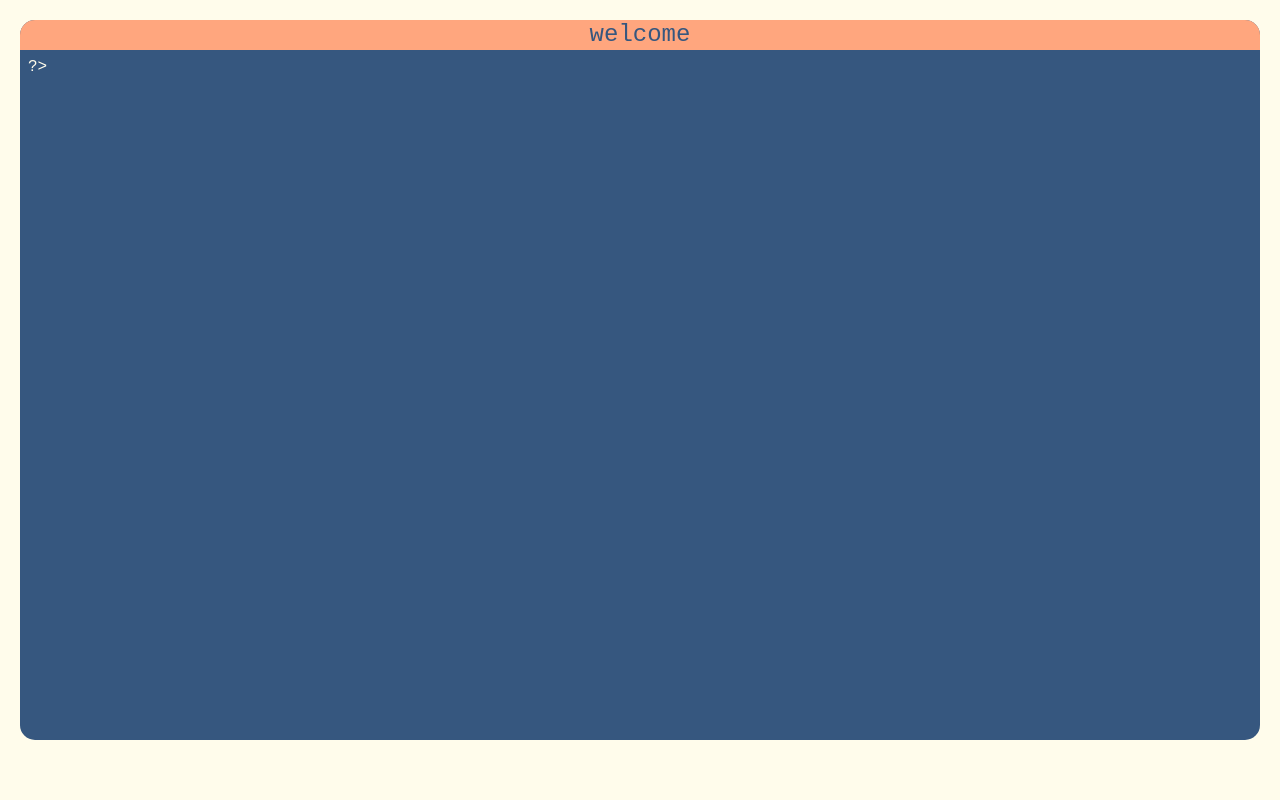
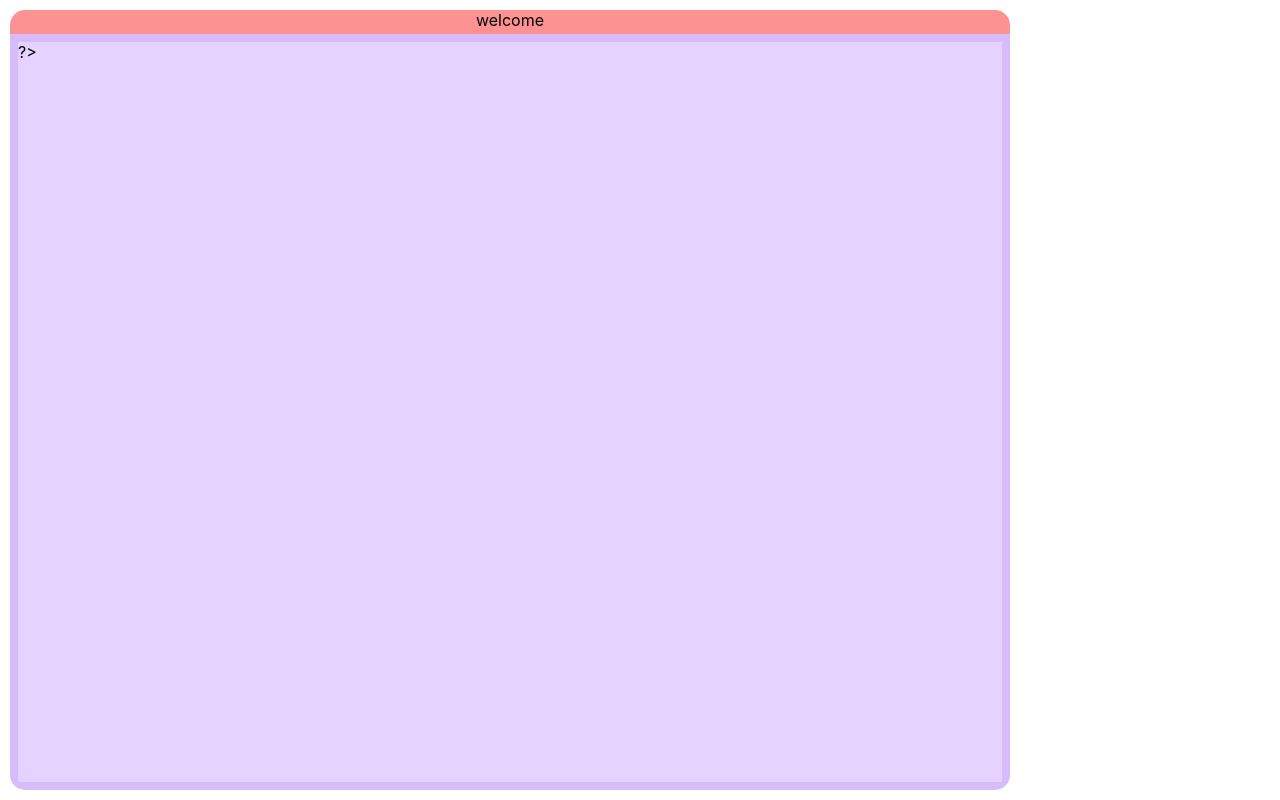
Before and after one commit to timotewb/timotewbcom, a React (Create React App) app: page / in a window 1280 px wide. Built offline with nearby package versions, Linux system fonts and the light colour scheme.

Commit message:
dvi terminal dev

```diff
--- a/src/App.css
+++ b/src/App.css
@@ -1,62 +1,51 @@
-.terminal-container {
+.App{
+  min-width: 500px;
+  max-width: 1000px;
+  min-height: 500px;
+  height: calc(100vh - 20px);
+  display: flex;
+  flex-direction: column;
+  align-items: center;
+}
+
+.header {
+  width: 100%;
+  height: 1.5rem;
+  text-align: center;
+
+  border-radius: var(--border-radius, 15px) var(--border-radius, 15px) 0px 0px;
+  font-size: 1rem;
+  background: rgb(253, 146, 146);
+}
+
+.terminal {
+  height: calc(100% - 1.5rem);
+  width: calc(100% - 1rem);
+  padding: .5rem;
   display: flex;
   flex-direction: column;
   align-items: center;
   flex: 1 0 0;
   align-self: stretch;
 
-  border-radius: var(--border-radius);
-  background: var(--cp-main);
-  min-height: 100px; /* Adjusted for demonstration */
-  width: 100%;
+
+  border-radius: 0px 0px var(--border-radius, 15px) var(--border-radius, 15px);
+  background: rgb(215, 188, 252);
 }
 
-.terminal-container .header {
-  display: flex;
-  height: 2rem;
-  padding: 0rem 28.25rem;
-  justify-content: center;
-  align-items: center;
-  gap: 0.625rem;
-  align-self: stretch;
-  border-radius: var(--border-radius) var(--border-radius) 0rem 0rem;
-  background: var(--cp-accent1);
+.terminal .history {
+  width: 100%;
+  text-align: left;
+
+  background: rgb(177, 144, 224);
 }
 
-.terminal-container .header .greeting {
-  color: var(--cp-main);
-  font-size: 1.5rem;
-  font-style: normal;
-  line-height: normal;
+.terminal .input {
+  height: 100%;
+  width: 100%;
+  outline: none;
+  display: flex;
+  align-items: flex-start;
+
+  background: rgb(229, 210, 255);
 }
-
-.terminal-container .input-container {
-  display: flex;
-  align-self: stretch;
-  flex-direction: column;
-  align-items: flex-start;
-  padding: 0.5rem;
-  color: var(--cp-background);
-  font-size: 1rem;
-  height: 100%;
-  overflow: auto;
-}
-
-.terminal-container .input-container .input-text {
-  resize: none;
-  align-self: stretch;
-  box-shadow: none;
-  background-color: transparent;
-  border: none;
-  outline: none;
-  padding: 0;
-  margin: 0;
-  min-height: 1.15rem;
-  max-height: 90vh;
-  overflow-y: visible;
-
-  font-family: "Courier New", monospace;
-  color: var(--cp-background);
-  font-size: 1rem;
-  text-align: left;
-}
--- a/src/App.tsx
+++ b/src/App.tsx
@@ -1,173 +1,60 @@
 import React, { useState, useRef, useEffect } from "react";
 import "./App.css";
 
-function readFromClipboard(): Promise<string | undefined> {
-  return new Promise(async (resolve, reject) => {
-    try {
-      const text = await navigator.clipboard.readText();
-      resolve(text);
-    } catch (error) {
-      reject(error);
-    }
-  });
-}
-
-async function writeToClipboard(text: string) {
-  try {
-    await navigator.clipboard.writeText(text);
-  } catch (err) {}
-}
-
 function App() {
   const promptStr = "?> ";
-  const maxTerminalHistory = 100;
-  const [command, setCommand] = useState(promptStr);
-  const [history, setHistory] = useState<string[]>([]);
-  const inputTextRef = useRef<HTMLDivElement>(null);
-  const textAreaRef = useRef<HTMLTextAreaElement>(null);
+  const [command, setCommand] = useState<string>("");
+  const [history, setHistory] = useState<string[]>([])
+  const terminalInputRef = useRef<HTMLInputElement>(null);
 
-  //----------------------------------------------------------------------------------------
-  // user input and keybaord events
-  //----------------------------------------------------------------------------------------
-  // monitor what the user is entering into the command
-  const handleCommandChange = (e: React.ChangeEvent<HTMLTextAreaElement>) => {
-    // test for chagnes to the prefix
-    const userInput = e.target.value;
-    const firstChar = userInput[0];
-    const secondChar = userInput[1];
-    if (userInput.startsWith(promptStr)) {
-      setCommand(userInput);
-    } else {
-      if (firstChar === promptStr[0] && secondChar !== promptStr[1]) {
-        setCommand(promptStr + userInput.slice(1));
-      } else if (userInput === "") {
-        setCommand(promptStr);
-      }
-    }
+  const handleTerminalInput = (event: React.ChangeEvent<HTMLDivElement>) => {
+    console.log(event.target.textContent);
+    setCommand(event.target.textContent||"");
   };
 
-  // catch ctrl-c to "cancel" current line
-  const handleCopy = (e: React.ClipboardEvent<HTMLTextAreaElement>) => {
-    setHistory((prevHistory) => [...prevHistory, command + " ^C"]);
-    setCommand(promptStr);
-    e.preventDefault();
-  };
-
-  //----------------------------------------------------------------------------------------
-  // mouse events
-  //----------------------------------------------------------------------------------------
-  // catch right click
-  const handleRightClick = async (event: React.MouseEvent<HTMLDivElement>) => {
-    event.preventDefault();
-
-    // Check if there's selected text then copy
-    if (window.getSelection()?.toString().trim() !== "") {
-      const sel = window.getSelection();
-      if (sel !== null && sel.getRangeAt && sel.rangeCount) {
-        const selection = window.getSelection()?.toString();
-
-        // write selection to clipbaord
-        try {
-          await writeToClipboard(selection || "");
-        } catch (error) {
-          console.error("handleRightClick():", error);
-        }
-        sel.removeRange(sel.getRangeAt(0));
-      }
-    } else {
-      try {
-        // read from clipboard
-        const clipboardText = await readFromClipboard();
-        setCommand(command + clipboardText);
-      } catch (error) {
-        console.error("handleRightClick():", error);
-      }
+  const handleKeyDown = (event: React.KeyboardEvent<HTMLDivElement>) => {
+    if (event.key == "Enter"){
+      setHistory([...history, command]);
+      setCommand("");
+      terminalInputRef.current!.innerHTML = "<span>" +promptStr +"</span>";
     }
-  };
-
-  //----------------------------------------------------------------------------------------
-  // terminal behaviour
-  //----------------------------------------------------------------------------------------
-  // scroll up when the user hits the bottom
-  useEffect(() => {
-    setTimeout(() => {
-      if (inputTextRef.current) {
-        console.log(
-          "inputTextRef.current.scrollHeight:",
-          inputTextRef.current.scrollHeight
-        );
-        inputTextRef.current.scrollTop = inputTextRef.current.scrollHeight;
-      }
-    }, 0);
-  }, [history]);
+  }
 
   useEffect(() => {
-    if (textAreaRef.current) {
-      // Reset the height to auto first
-      textAreaRef.current.style.height = "auto";
-      // Then set the height to the scrollHeight
-      textAreaRef.current.style.height = `${textAreaRef.current.scrollHeight}px`;
-    }
-  }, [command]);
-
-  // limit terminal history to 100 rows
-  useEffect(() => {
-    if (history.length > maxTerminalHistory) {
-      setHistory(history.slice(-maxTerminalHistory));
+    if (terminalInputRef.current) {
+      placeCaretAtEnd(terminalInputRef.current);
     }
   }, [history]);
 
-  //----------------------------------------------------------------------------------------
-  // command execution
-  //----------------------------------------------------------------------------------------
-  const executeCommand = () => {
-    let escapedPrefix = promptStr.replace(/[.*+?^${}()|[\]\\]/g, "\\$&");
-    const cmd = command.trim().replace(new RegExp("^" + escapedPrefix), "");
-    if (cmd === "clear") {
-      setHistory([]);
-    } else if (cmd === "help") {
-      setHistory((prevHistory) => [...prevHistory, command]);
-      setHistory((prevHistory) => [
-        ...prevHistory,
-        "Website currently under construction. Please check back soon!",
-      ]);
-    } else {
-      setHistory((prevHistory) => [...prevHistory, command]);
-      setHistory((prevHistory) => [
-        ...prevHistory,
-        cmd + ": command not found",
-      ]);
+  function placeCaretAtEnd(element: HTMLDivElement | null) {
+    if (!element) return;
+
+    const range = document.createRange();
+    const sel = window.getSelection();
+
+    if (sel) {
+      sel.removeAllRanges();
+      range.selectNodeContents(element);
+      range.collapse(false);
+      sel.addRange(range);
     }
-    setCommand(promptStr);
-  };
 
-  //----------------------------------------------------------------------------------------
-  // return
-  //----------------------------------------------------------------------------------------
+    // Focusing the editable div
+    element.focus();
+  }
+
   return (
-    <div className="terminal-container" onContextMenu={handleRightClick}>
-      <div className="header">
-        <div className="greeting">welcome</div>
+    <div className="App">
+      <div className='header'>
+        welcome
       </div>
-      <div className="input-container" ref={inputTextRef}>
-        {history.map((item, index) => (
-          <span key={index} dangerouslySetInnerHTML={{ __html: item }}></span>
+      <div className='terminal'>
+      {history.map((item, index) => (
+          <div key={index} className='history'>{item}</div>
         ))}
-        <textarea
-          ref={textAreaRef}
-          className="input-text"
-          contentEditable
-          suppressContentEditableWarning
-          value={command}
-          onChange={handleCommandChange}
-          onCopy={handleCopy}
-          onKeyDown={(e) => {
-            if (e.key === "Enter") {
-              e.preventDefault();
-              executeCommand();
-            }
-          }}
-        />
+        <div ref={terminalInputRef} className='input' contentEditable="true" onInput={handleTerminalInput} onKeyDown={handleKeyDown}>
+        <span>{promptStr}</span>
+        </div>
       </div>
     </div>
   );
--- a/src/index.css
+++ b/src/index.css
@@ -1,27 +1,22 @@
-:root {
-  /*colour pallet*/
-  --cp-background: #fffceb;
-  --cp-main: #36577f;
-  --cp-accent1: #ffa67e;
-  --border-radius: 0.9375rem;
+body {
+  margin: 0;
+  font-family: -apple-system, BlinkMacSystemFont, 'Segoe UI', 'Roboto', 'Oxygen',
+    'Ubuntu', 'Cantarell', 'Fira Sans', 'Droid Sans', 'Helvetica Neue',
+    sans-serif;
+  -webkit-font-smoothing: antialiased;
+  -moz-osx-font-smoothing: grayscale;
 }
 
-body {
-  font-family: "Courier New", monospace;
-  background: var(--cp-background);
-  margin: 0;
-  padding: 0;
-  height: 100vh;
-  width: 100vw;
-  box-sizing: border-box;
+code {
+  font-family: source-code-pro, Menlo, Monaco, Consolas, 'Courier New',
+    monospace;
 }
 
-#root {
-  display: flex;
-  padding: 1.25rem;
-  flex-direction: column;
-  align-items: center;
-  gap: 1.25rem;
-  height: calc(100vh - 2 * 1.25rem);
-  box-sizing: border-box;
+#root{
+  padding-top: 10px;
+  padding-bottom: 10px;
+  height: calc(100vh - 20px);
+  padding-left: 10px;
+  padding-right: 10px;
+  width: calc(100vw - 20px);
 }
```
Also changed, not shown: src/index.tsx (+6 -8 lines).
